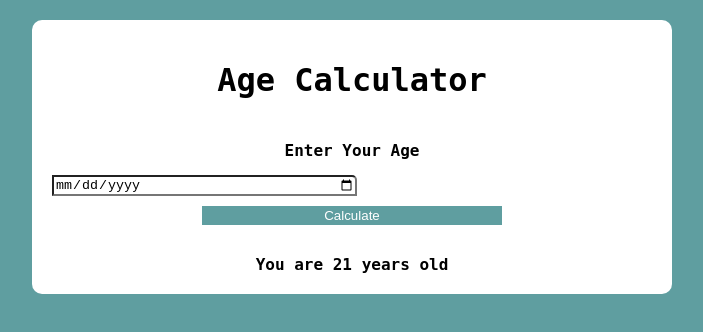
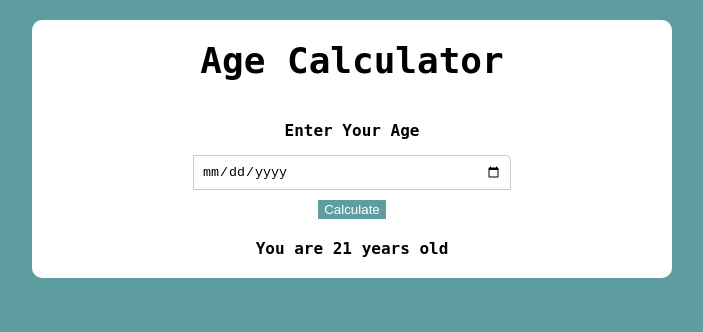
Before and after one commit to TheSaifAli/Age-Calculator, a plain HTML site: page index.html in a window 1280 px wide. Shown: the whole page, without its empty margins (288-991 px from the left). Drawn offline with Linux system fonts and the light colour scheme.

Commit message:
Update style.css

```diff
--- a/style.css
+++ b/style.css
@@ -10,16 +10,20 @@ body {
     max-width:600px;
     margin:0 auto;
     border-radius:10px;
-    border-box:0 0 10px rgb(0 0 0 .2);
+    border-box:0 0 10px rgba(0, 0, 0, .2);
 
 }
 
 h1{
     text-align:center;
+font-size:36px;
+margin-top:0;
+margin-bottom:20px;
 }
 form{
     display:flex;
     flex-direction:column;
+align-items: center;
 }
 #Enterage{
  text-align:center ;
@@ -27,6 +31,8 @@ form{
  padding-top:20px;
 }
 #inputdate{
+padding:8px;
+border: 1px solid #ccc;
 margin-top:15px;
 width:100%;
 max-width:300px;
@@ -34,9 +40,7 @@ border-radius:0 5px 0 0;
 }
 
 #btn{
-    width:50%;
-    max-width:300px;
-    margin:10px auto ;
+    margin-top:10px;
     background-color:cadetblue;
     color:white;
     border-style:none ;
```
